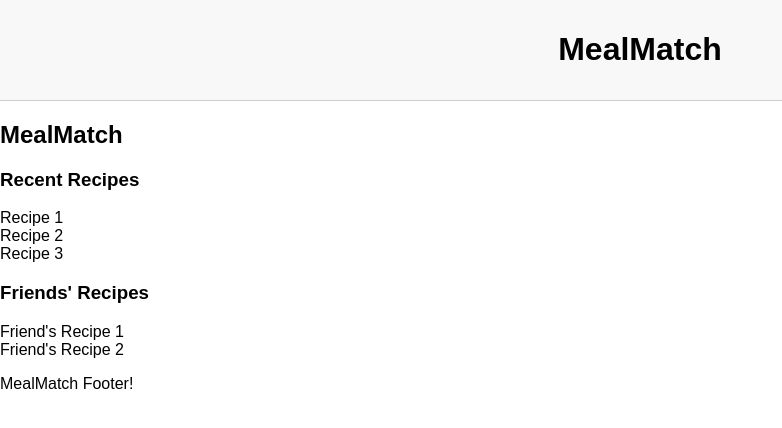
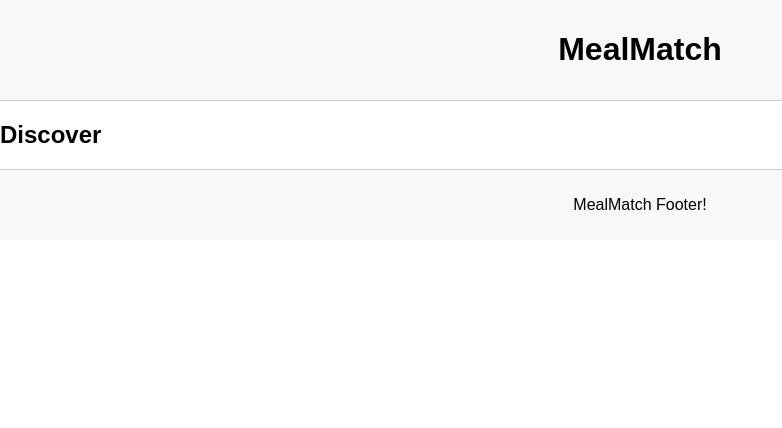
Before and after one commit to jocephuss/MealMatch, a React (Vite) app in the folder client/: page /home in a window 1280 px wide. Shown: the top 428 px of the page, without its empty margins (0-782 px from the left). Built offline with nearby package versions, Linux system fonts and the light colour scheme.

Commit message:
Got signup to direct you to the home page

```diff
--- a/client/src/App.jsx
+++ b/client/src/App.jsx
@@ -40,7 +40,7 @@ const App = ({ handleLogin }) => {
 
       <Outlet />
 
-      <footer>
+      <footer className="Foot">
         <p>MealMatch Footer!</p>
       </footer>
     </>
--- a/client/src/components/Login/index.jsx
+++ b/client/src/components/Login/index.jsx
@@ -1,14 +1,18 @@
 import React, { useState } from "react";
+import { useNavigate } from "react-router-dom";
 
 const Login = ({ onLogin }) => {
   const [email, setEmail] = useState("");
   const [password, setPassword] = useState("");
+  const navigate = useNavigate();
 
   const handleSubmit = (e) => {
     e.preventDefault();
     console.log("Logging in with:", { email, password });
 
     onLogin();
+
+    navigate("/home");
   };
 
   return (
--- a/client/src/components/Signup/index.jsx
+++ b/client/src/components/Signup/index.jsx
@@ -1,13 +1,17 @@
 import React, { useState } from "react";
+import { useNavigate } from "react-router-dom";
 
 const Signup = () => {
   const [email, setEmail] = useState("");
   const [password, setPassword] = useState("");
   const [username, setUsername] = useState("");
+  const navigate = useNavigate();
 
   const handleSubmit = (e) => {
     e.preventDefault();
     console.log("Signing up with:", { email, password, username });
+
+    navigate("/home");
   };
 
   return (
@@ -17,7 +21,6 @@ const Signup = () => {
         <input
           type="email"
           placeholder="Email"
-          pattern="[a-z0-9._%+-]+@[a-z0-9.-]+\.[a-z]{2,}$"
           value={email}
           onChange={(e) => setEmail(e.target.value)}
           required
@@ -25,7 +28,6 @@ const Signup = () => {
         <input
           type="username"
           placeholder="Username"
-          pattern="^[a-zA-Z0-9]{6,}$"
           value={username}
           onChange={(e) => setUsername(e.target.value)}
           required
@@ -33,7 +35,6 @@ const Signup = () => {
         <input
           type="password"
           placeholder="Password"
-          pattern="[a-zA-Z0-9]{8,}$"
           value={password}
           onChange={(e) => setPassword(e.target.value)}
           required
@@ -41,7 +42,7 @@ const Signup = () => {
         <button type="submit">Sign Up</button>
       </form>
       <p className="login-link">
-        Already have an account? <a href="/login">Log in!</a>
+        Already have an account? <a href="/">Log in!</a>
       </p>
     </div>
   );
--- a/client/src/index.css
+++ b/client/src/index.css
@@ -2,6 +2,7 @@ body {
   font-family: Arial, sans-serif;
   margin: 0;
 }
+
 /* header/nav below */
 header {
   background-color: #f8f8f8;
@@ -88,3 +89,10 @@ button:hover {
 .signup-link {
   margin-top: 10px;
 }
+/* Footer */
+.Foot {
+  background-color: #f8f8f8;
+  padding: 10px 20px;
+  text-align: center;
+  border-top: 1px solid #ccc;
+}
--- a/client/src/pages/Authenticate.jsx
+++ b/client/src/pages/Authenticate.jsx
@@ -11,14 +11,12 @@ const AuthenticatePage = () => {
 
   return (
     <div>
-      <h1>{isLogin ? "Login" : "Signup"}</h1>
+      {/* <h1>{isLogin ? "Login" : "Signup"}</h1> */}
       {isLogin ? <Login /> : <Signup />}
-      <p>
+      {/* <p>
         {isLogin ? "Don't have an account?" : "Already have an account?"}
-        <button onClick={toggleAuthMode}>
-          {isLogin ? "Signup" : "Login"}
-        </button>
-      </p>
+        <button onClick={toggleAuthMode}>{isLogin ? "Signup" : "Login"}</button>
+      </p> */}
     </div>
   );
 };
--- a/client/src/pages/DiscoverPage.jsx
+++ b/client/src/pages/DiscoverPage.jsx
@@ -3,20 +3,7 @@ import React from "react";
 const DiscoverPage = () => {
   return (
     <div className="discover-page">
-      <h2>MealMatch</h2>
-      <div className="discover-content">
-        <h3>Recent Recipes</h3>
-        <div className="recipe-list">
-          <div className="recipe-card">Recipe 1</div>
-          <div className="recipe-card">Recipe 2</div>
-          <div className="recipe-card">Recipe 3</div>
-        </div>
-        <h3>Friends' Recipes</h3>
-        <div className="friends-recipes">
-          <div className="friend-recipe-card">Friend's Recipe 1</div>
-          <div className="friend-recipe-card">Friend's Recipe 2</div>
-        </div>
-      </div>
+      <h2>Discover</h2>
     </div>
   );
 };
```
Also changed, not shown: client/src/main.jsx (+2 -7 lines).
